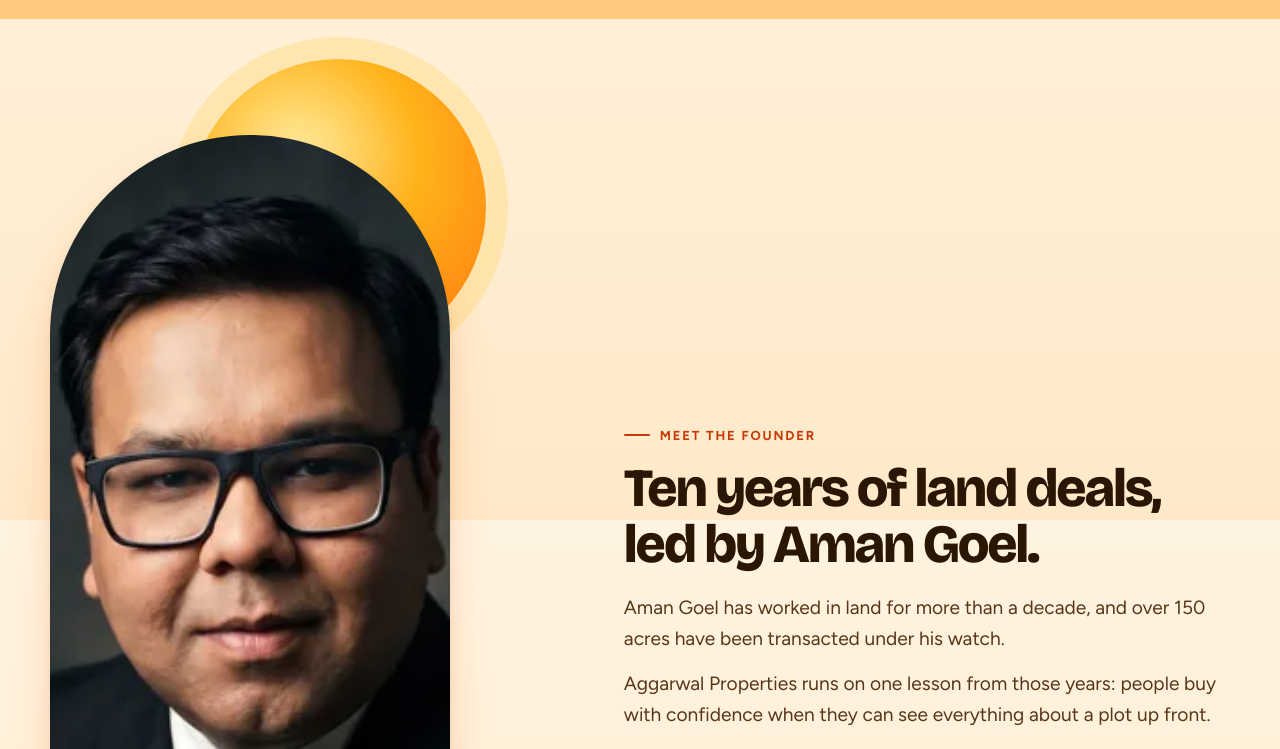
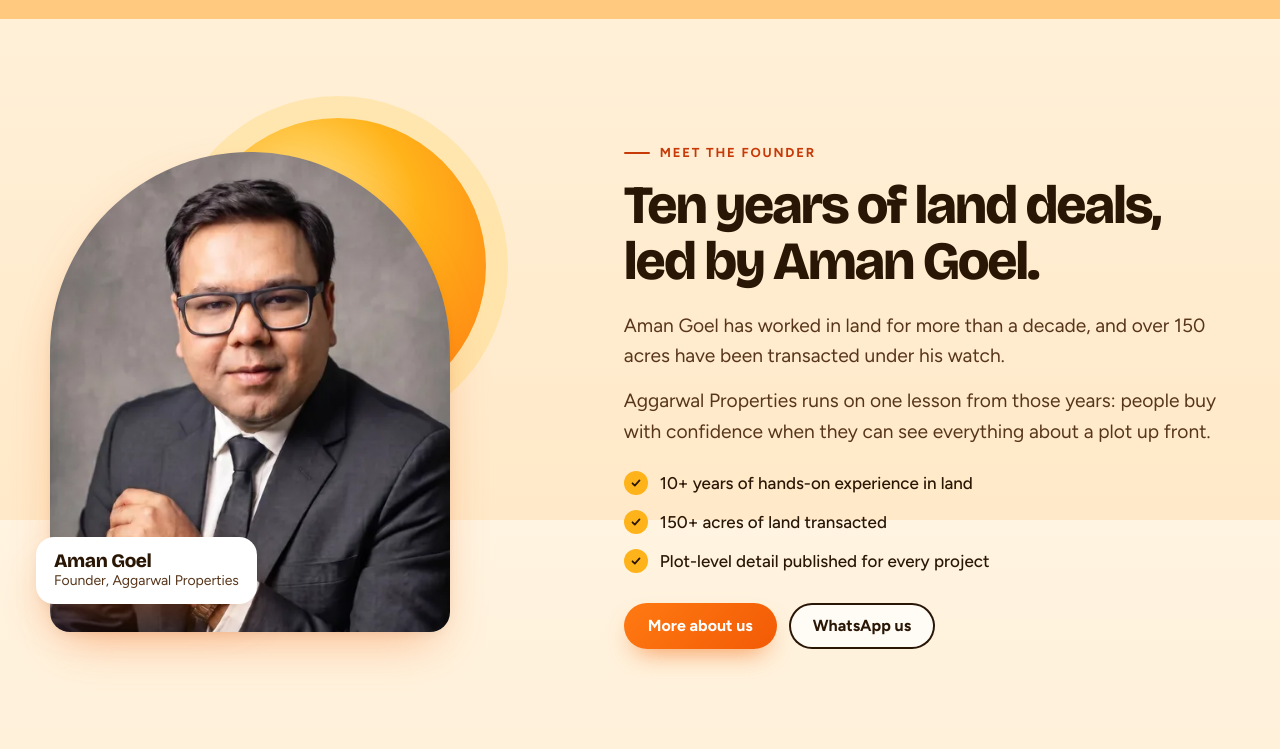
Before and after one commit to Zeus-shourya/aggarwal-properties, a plain HTML site: page index.html in a window 1280 px wide. Shown: the part 2680-3429 px from the top of the page. Drawn offline with nearby package versions, Linux system fonts and the light colour scheme.

Commit message:
Use the new founder photo and stop the portrait stretching
The portrait kept its 1080px height attribute on narrow screens, so it
rendered as a tall strip; height is now auto so the 5:6 frame applies.
The photo files are renamed so browsers do not show the cached old one,
and the share image is rebuilt from the new photo.

Co-Authored-By: Claude Fable 5.2 <noreply@anthropic.com>

```diff
--- a/assets/css/site.css
+++ b/assets/css/site.css
@@ -256,7 +256,7 @@ button { font: inherit; color: inherit; cursor: pointer; }
   background: radial-gradient(circle at 36% 34%, #FFF1A8, var(--sun-400) 45%, var(--orange-500));
   box-shadow: 0 0 0 22px rgba(255, 194, 26, .2); z-index: 0;
 }
-.portrait img { position: relative; z-index: 1; width: 100%; aspect-ratio: 5 / 6; object-fit: cover; object-position: 50% 0; border-radius: 220px 220px var(--radius) var(--radius); box-shadow: var(--shadow); }
+.portrait img { position: relative; z-index: 1; width: 100%; height: auto; aspect-ratio: 5 / 6; object-fit: cover; object-position: 50% 0; border-radius: 220px 220px var(--radius) var(--radius); box-shadow: var(--shadow); }
 .portrait-tag {
   position: absolute; z-index: 2; left: -14px; bottom: 28px; background: #fff; border-radius: 18px; padding: 14px 18px;
   box-shadow: var(--shadow); font-size: 14px; color: var(--ink-2); line-height: 1.3;
--- a/index.html
+++ b/index.html
@@ -127,7 +127,7 @@
 <section class="section">
   <div class="wrap founder">
     <div class="portrait reveal">
-      <img src="assets/img/founder.webp" srcset="assets/img/founder-480.webp 480w, assets/img/founder.webp 900w" sizes="(max-width: 860px) 86vw, 440px" width="900" height="1080" alt="Aman Goel, founder of Aggarwal Properties" loading="lazy">
+      <img src="assets/img/aman-goel.webp" srcset="assets/img/aman-goel-480.webp 480w, assets/img/aman-goel.webp 900w" sizes="(max-width: 860px) 86vw, 440px" width="900" height="1080" alt="Aman Goel, founder of Aggarwal Properties" loading="lazy">
       <div class="portrait-tag"><b>Aman Goel</b>Founder, Aggarwal Properties</div>
     </div>
     <div class="reveal">
```
Also changed, not shown: about.html (+1 -1 lines), assets/img/aman-goel-480.webp (added), assets/img/aman-goel.webp (added), assets/img/founder-480.webp (deleted), assets/img/founder.webp (deleted), assets/img/og.png.
